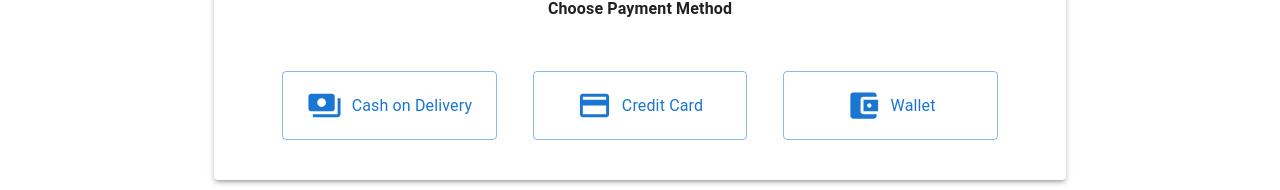
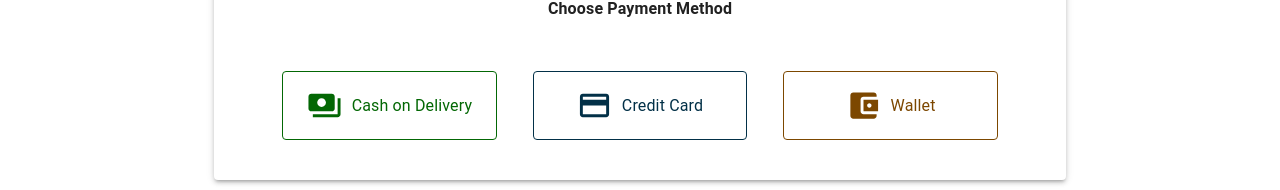
Before and after one commit to advanced-computer-lab-2023/Mern-overflow-Pharmacy, a React (Create React App) app in the folder client/: page /patient/checkout in a window 1280 px wide. Shown: the part 321-511 px from the top of the page. Built offline with nearby package versions, Linux system fonts and the light colour scheme; no server answers.

Commit message:
feat: change choose payment colors

```diff
--- a/client/src/components/ViewComponents/PatientPay.js
+++ b/client/src/components/ViewComponents/PatientPay.js
@@ -54,17 +54,17 @@ export default function PatientPay(props) {
                     <Container>
                         <Typography sx={{ fontWeight: "bold", my: "20px" }}>Choose Payment Method</Typography>
                         <Container sx={{ display: "flex", flexDirection: "row", justifyContent: "space-between", mt: '50px' }}>
-                            <Button elevation={3} variant={cash ? "contained" : "outlined"} sx={{ padding: 2, textAlign: 'center', width: "30%" }} onClick={() => handleCash()} style={{ textTransform: 'none' }}>
+                            <Button elevation={3} variant={cash ? "contained" : "outlined"} sx={{ color: cash? "white" : "#036704", backgroundColor: cash? "#036704" : "transparent",borderColor: '#036704', padding: 2, textAlign: 'center', width: "30%", '&:hover': {backgroundColor: cash? "#036704" : "transparent"}}} onClick={() => handleCash()} style={{ textTransform: 'none' }}>
                                 <PaymentsIcon fontSize="large" />
                                 <Typography variant="body1" sx={{ml: "10px"}}>Cash on Delivery</Typography>
                             </Button>
 
-                            <Button elevation={3} variant={credit ? "contained" : "outlined"} sx={{ padding: 2, textAlign: 'center', width: "30%" }} onClick={() => handleCredit()} style={{ textTransform: 'none' }}>
+                            <Button elevation={3} variant={credit ? "contained" : "outlined"} sx={{ color: credit? "white" : "#023047", backgroundColor: credit? "#023047" : "transparent",borderColor: '#023047', padding: 2, textAlign: 'center', width: "30%", '&:hover': {backgroundColor: credit? "#023047" : "transparent"}}} onClick={() => handleCredit()} style={{ textTransform: 'none' }}>
                                 <CreditCardIcon fontSize="large" />
                                 <Typography variant="body1" sx={{ml: "10px"}}>Credit Card</Typography>
                             </Button>
 
-                            <Button elevation={3} variant={wallet ? "contained" : "outlined"} sx={{ padding: 2, textAlign: 'center', width: "30%" }} onClick={() => handleWallet()} style={{ textTransform: 'none' }}>
+                            <Button elevation={3} variant={wallet ? "contained" : "outlined"} sx={{ color: wallet? "white" : "#7C4700", backgroundColor: wallet? "#7C4700" : "transparent",borderColor: '#7C4700', padding: 2, textAlign: 'center', width: "30%", '&:hover': {backgroundColor: wallet? "#7C4700" : "transparent"}}} onClick={() => handleWallet()} style={{ textTransform: 'none' }}>
                                 <AccountBalanceWalletIcon fontSize="large" />
                                 <Typography variant="body1" sx={{ml: "10px"}}>Wallet</Typography>
                             </Button>
```
